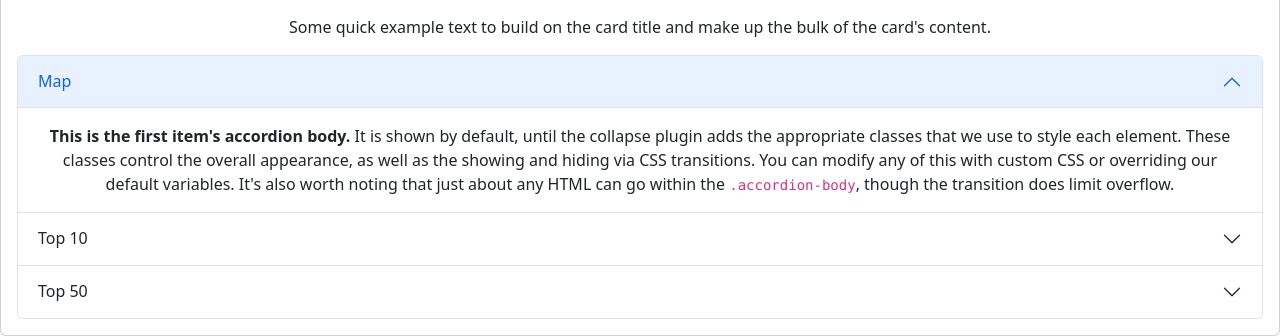
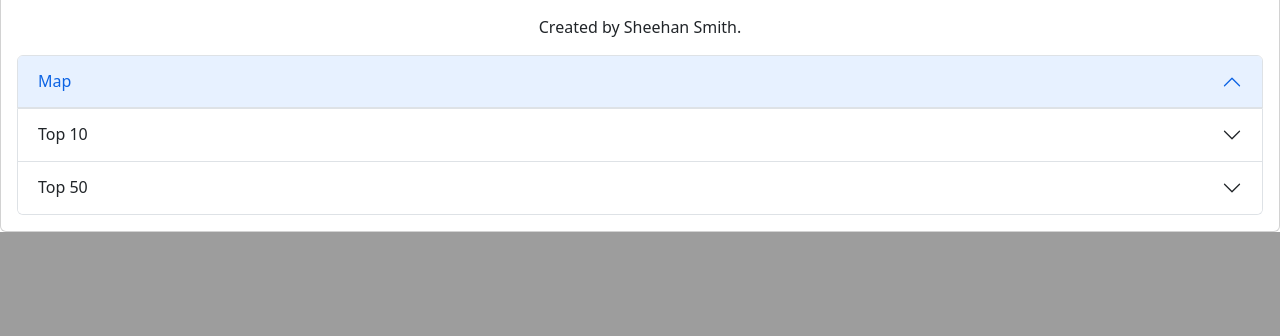
Before and after one commit to sheehan1025/Sheehan-TCSS506, a Flask app: template templates/home.html in a window 1280 px wide. Shown: the part 1023-1359 px from the top of the page. After the commit the page ends 1255 px from the top, so only its background shows below. Run offline with Flask 2, Linux system fonts and the light colour scheme; the template is opened without the code that fills it: values that come from a table or form of the project are taken from there, others are empty; parts of the project's set-up code (start-up, migrations or seed data) failed here and were passed over.

Commit message:
Updated files

```diff
--- a/app.py
+++ b/app.py
@@ -39,9 +39,9 @@ def authHandler():
 @app.before_first_request
 def create_table():
     db.create_all()
-    user = UserModel.query.filter_by(email = 'lhhung@uw.edu' ).first()
+    user = UserModel.query.filter_by(email = 'sheehs@uw.edu' ).first()
     if user is None:
-        addUser("lhhung@uw.edu","qwerty")
+        addUser("sheehs@uw.edu","qwerty")
     else:
         logout_user()
 
@@ -54,7 +54,7 @@ def showBusiness():
         session['city']=request.args.get('city')
     if 'term' not in session:
         session['term'] = 'coffee shop'
-    if request.method is 'POST' and searchForm.validate_on_submit != 0:
+    if request.method == 'POST' and searchForm.validate_on_submit():
         session['term'] = searchForm.searchTerm.data
     if 'city' in session:
         return render_template('home.html', myData=findBusiness(city=session['city'], term=session['term']), searchForm=searchForm)
--- a/forms.py
+++ b/forms.py
@@ -7,4 +7,4 @@ class LoginForm(FlaskForm):
     password = PasswordField('password', validators=[DataRequired(), Length(min=5, max=50)])
 
 class SearchForm(FlaskForm):
-    searchTerm = StringField('searchTerm', validators=[DataRequired(), Length < 50])
+    searchTerm = StringField('searchTerm', validators=[DataRequired(), Length(min=1, max=50)])
--- a/templates/base.html
+++ b/templates/base.html
@@ -18,7 +18,7 @@
     <!-- place navbar here -->
     <nav class="navbar navbar-expand-sm navbar-dark bg-primary">
           <div class="container">
-            <a class="navbar-brand" href="#">Coffee shops</a>
+            <a class="navbar-brand" href="#">Top Businesses</a>
             <button class="navbar-toggler d-lg-none" type="button" data-bs-toggle="collapse" data-bs-target="#collapsibleNavId" aria-controls="collapsibleNavId"
                 aria-expanded="false" aria-label="Toggle navigation">
                 <span class="navbar-toggler-icon"></span>
@@ -53,7 +53,7 @@
     <div class="card" >
       <img src="https://d368g9lw5ileu7.cloudfront.net/races/races-127xxx/127137/raceBanner-qZvNMCuU-bIk976.jpg"" class="card-img-fluid" alt="...">
       <div class="card-body" align="center">
-        <p class="card-text">Some quick example text to build on the card title and make up the bulk of the card's content.</p>
+        <p class="card-text">Created by Sheehan Smith.</p>
         {% block content %}
 
 {% endblock content %}
--- a/templates/home.html
+++ b/templates/home.html
@@ -2,7 +2,7 @@
 {% block navData %}
 <li class="nav-item">
 <form method="post">{{searchForm.csrf_token}}
-<input {{ searchForm.searchTerm(class="form-inline", placeholder="Enter business") }} >
+{{ searchForm.searchTerm(class="form-inline", placeholder="Enter business") }}
 <button type="Submit "class="btn btn-primary mb-2">Enter</button>
 </form>
 </li>
@@ -11,11 +11,11 @@
 <div class="accordion" id="accordionExample">
     <div class="accordion-item">
       <h2 class="accordion-header">
-        <button class="accordion-button" type="button" data-bs-toggle="collapse" data-bs-target="#collapseOne" aria-expanded="true" aria-controls="collapseOne">
+        <button class="accordion-button" type="button" data-bs-toggle="collapse" data-bs-target="#collapseOne" aria-expanded="false" aria-controls="collapseOne">
           Map
         </button>
       </h2>
-      <div id="collapseOne" class="accordion-collapse collapse show" data-bs-parent="#accordionExample">
+      <div id="collapseOne" class="accordion-collapse collapse" data-bs-parent="#accordionExample">
         <div class="accordion-body">
           <strong>This is the first item's accordion body.</strong> It is shown by default, until the collapse plugin adds the appropriate classes that we use to style each element. These classes control the overall appearance, as well as the showing and hiding via CSS transitions. You can modify any of this with custom CSS or overriding our default variables. It's also worth noting that just about any HTML can go within the <code>.accordion-body</code>, though the transition does limit overflow.
         </div>
```
Also changed, not shown: login.db, requirements.txt (line endings or trailing spaces), 1 other file.
